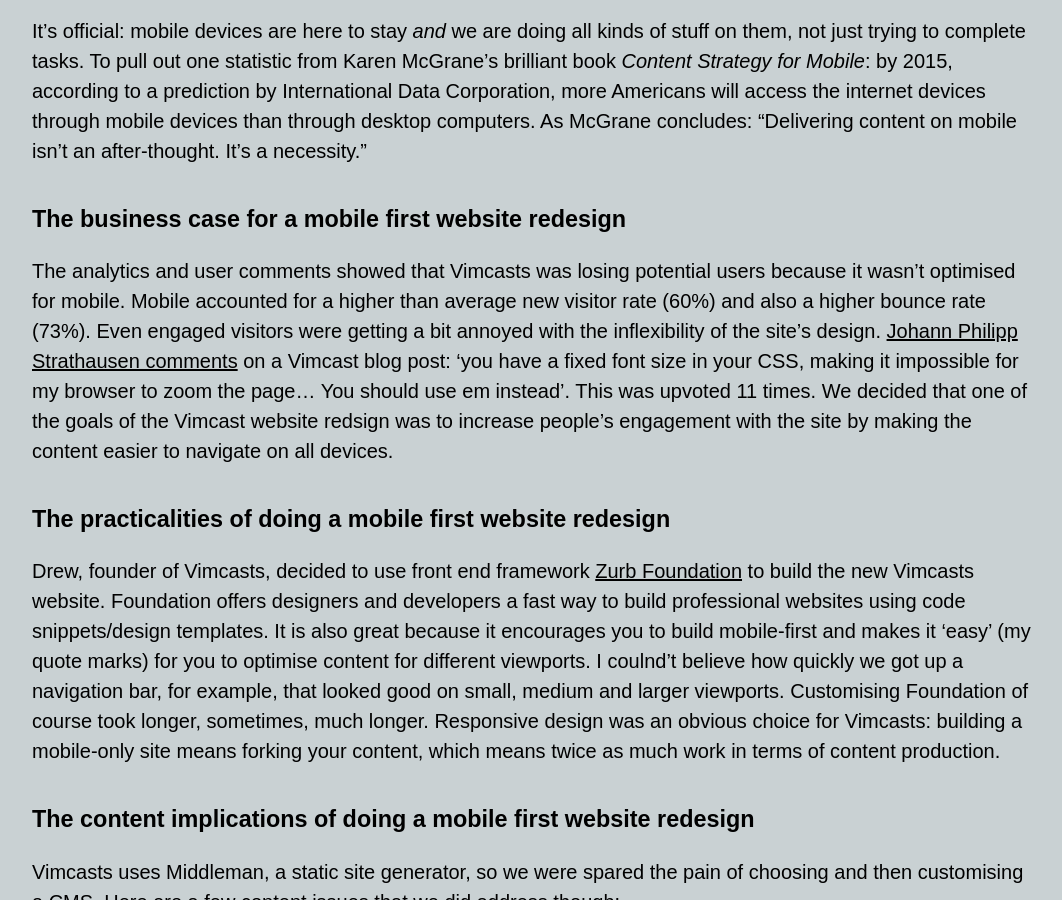
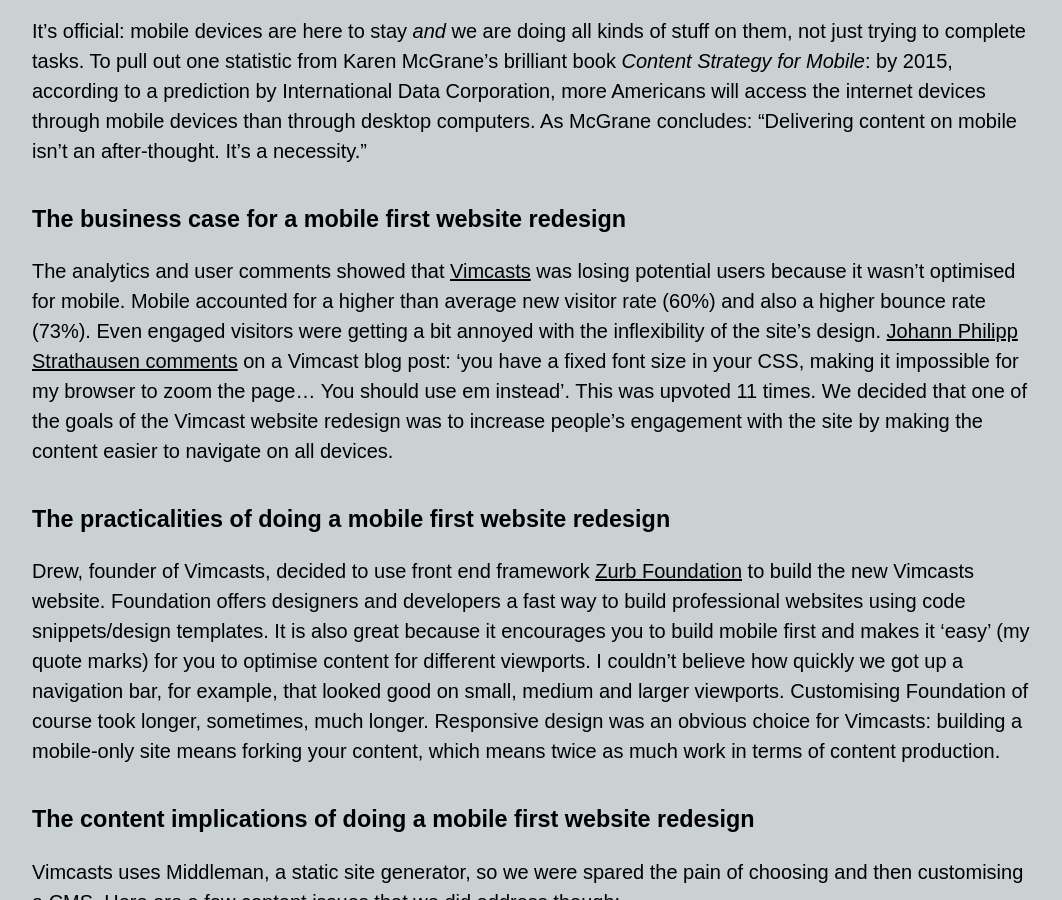
Before and after one commit to smokingpun/smokingpun.github.io, a Jekyll site: the page built from _posts/2014-05-20-A-Mobile-First-Website-Redesign.md, in a window 1280 px wide and 900 px high, scrolled down 240 px. Shown: the whole window, without its empty margins (108-1170 px from the left). Built offline with Jekyll 4.4.1, drawn with Linux system fonts in a browser that asks for light colours; nearby versions of some CDN libraries; Markdown is read by kramdown in place of the engine named in the settings.

Commit message:
fix typos

```diff
--- a/_posts/2014-05-20-A-Mobile-First-Website-Redesign.md
+++ b/_posts/2014-05-20-A-Mobile-First-Website-Redesign.md
@@ -10,10 +10,10 @@
 It’s official: mobile devices are here to stay _and_ we are doing all kinds of stuff on them, not just trying to complete tasks. To pull out one statistic from Karen McGrane’s brilliant book _Content Strategy for Mobile_: by 2015, according to a prediction by International Data Corporation, more Americans will access the internet devices through mobile devices than through desktop computers. As McGrane concludes: “Delivering content on mobile isn’t an after-thought. It’s a necessity.”
 
 ###The business case for a mobile first website redesign
-The analytics and user comments showed that Vimcasts was losing potential users because it wasn't optimised for mobile. Mobile accounted for a higher than average new visitor rate (60%) and also a higher bounce rate (73%). Even engaged visitors were getting a bit annoyed with the inflexibility of the site's design. [Johann Philipp Strathausen comments][fixedfont] on a Vimcast blog post: 'you have a fixed font size in your CSS, making it impossible for my browser to zoom the page... You should use em instead'. This was upvoted 11 times. We decided that one of the goals of the Vimcast website redsign was to increase people's engagement with the site by making the content easier to navigate on all devices.
+The analytics and user comments showed that [Vimcasts][] was losing potential users because it wasn't optimised for mobile. Mobile accounted for a higher than average new visitor rate (60%) and also a higher bounce rate (73%). Even engaged visitors were getting a bit annoyed with the inflexibility of the site's design. [Johann Philipp Strathausen comments][fixedfont] on a Vimcast blog post: 'you have a fixed font size in your CSS, making it impossible for my browser to zoom the page... You should use em instead'. This was upvoted 11 times. We decided that one of the goals of the Vimcast website redesign was to increase people's engagement with the site by making the content easier to navigate on all devices.
 
 ###The practicalities of doing a mobile first website redesign
-Drew, founder of Vimcasts, decided to use front end framework [Zurb Foundation][] to build the new Vimcasts website. Foundation offers designers and developers a fast way to build professional websites using code snippets/design templates. It is also great because it encourages you to build mobile-first and makes it 'easy' (my quote marks) for you to optimise content for different viewports.  I coulnd't believe how quickly we got up a navigation bar, for example, that looked good on small, medium and larger viewports. Customising Foundation of course took longer, sometimes, much longer. Responsive design was an obvious choice for Vimcasts: building a mobile-only site means forking your content, which means twice as much work in terms of content production.
+Drew, founder of Vimcasts, decided to use front end framework [Zurb Foundation][] to build the new Vimcasts website. Foundation offers designers and developers a fast way to build professional websites using code snippets/design templates. It is also great because it encourages you to build mobile first and makes it 'easy' (my quote marks) for you to optimise content for different viewports.  I couldn't believe how quickly we got up a navigation bar, for example, that looked good on small, medium and larger viewports. Customising Foundation of course took longer, sometimes, much longer. Responsive design was an obvious choice for Vimcasts: building a mobile-only site means forking your content, which means twice as much work in terms of content production.
 
 ###The content implications of doing a mobile first website redesign
 Vimcasts uses Middleman, a static site generator, so we were spared the pain of choosing and then customising a CMS. Here are a few content issues that we did address though:
```
Also changed, not shown: other parts of _posts/2014-05-20-A-Mobile-First-Website-Redesign.md (+1 -1 lines).
